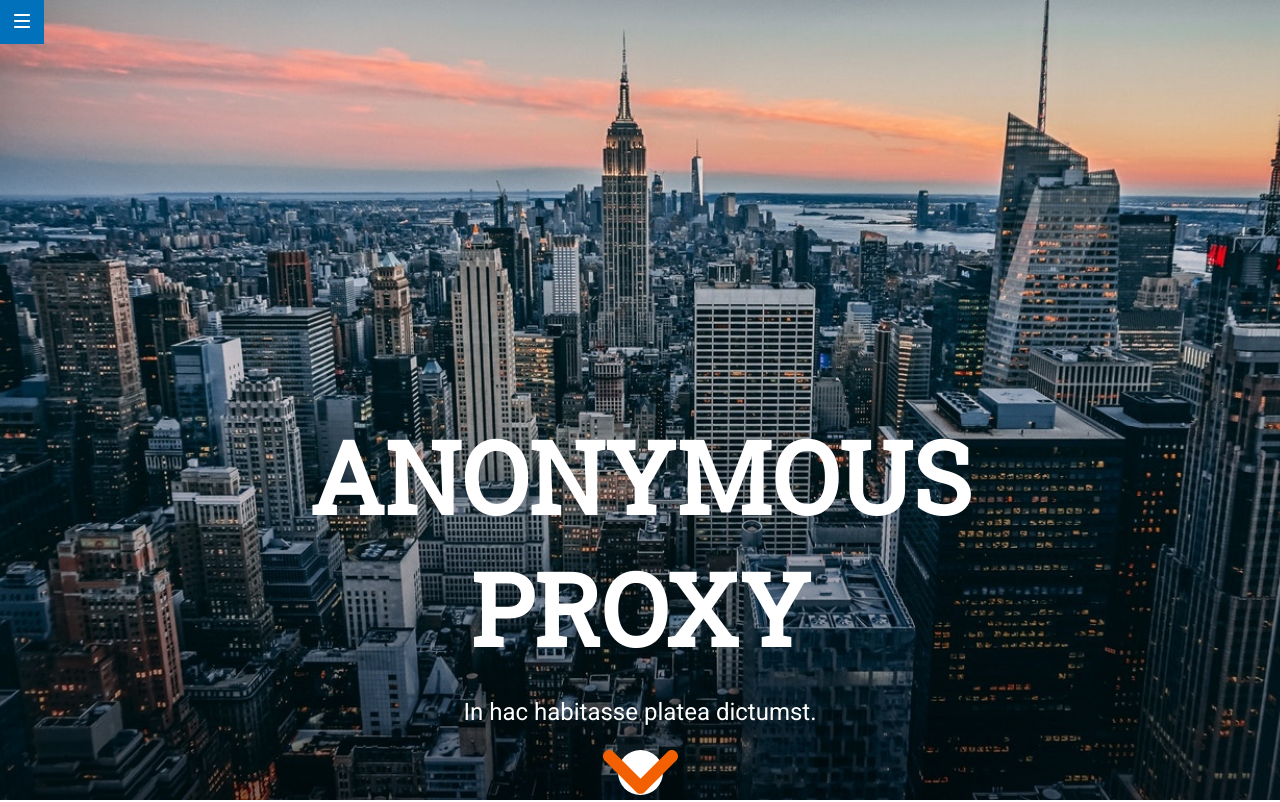
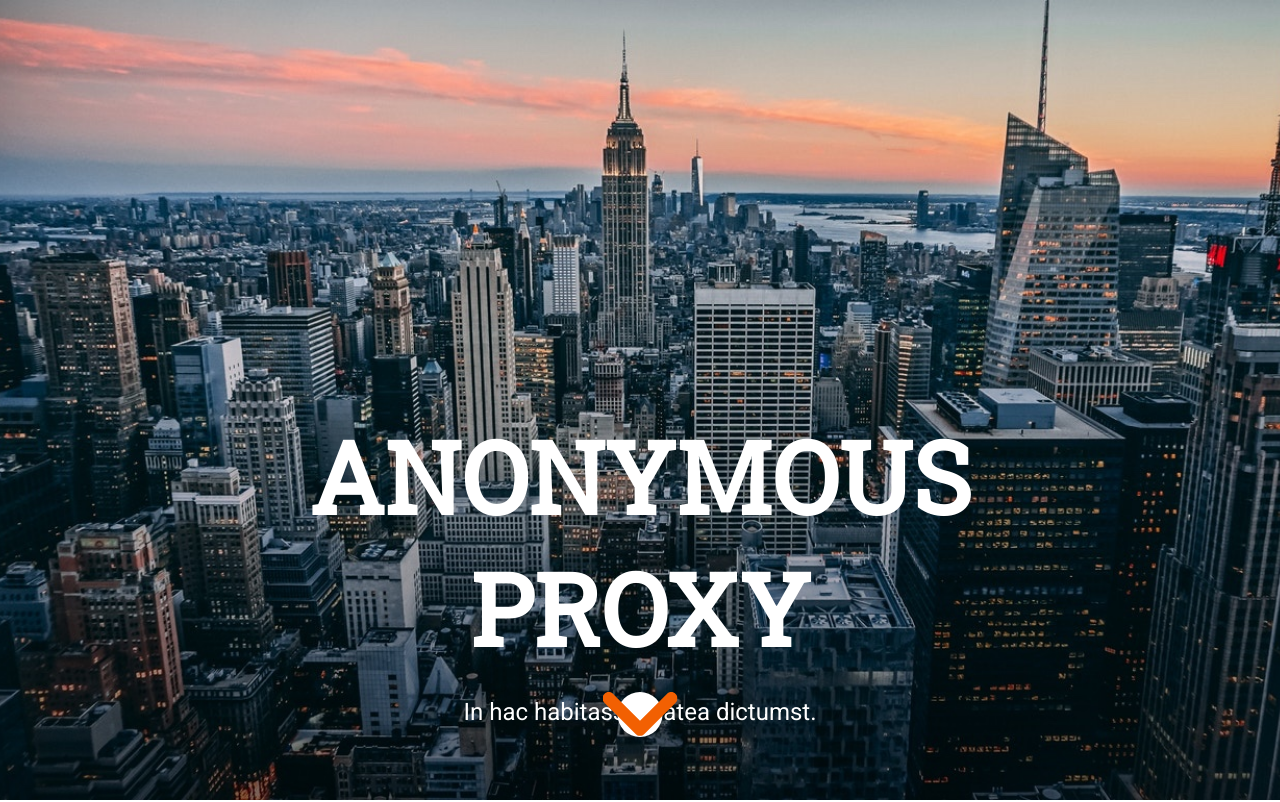
Before and after one commit to alexandrajaramz/m1-evaluacion-final-alexandrajaramz, a website: page docs/index.html in a window 1280 px wide. Shown: the top 802 px of the page. Drawn offline with nearby package versions, Linux system fonts and the light colour scheme; files that its build step writes are made by us from their sources.

Commit message:
hero trial absolute

```diff
--- a/_src/assets/scss/components/_hero.scss
+++ b/_src/assets/scss/components/_hero.scss
@@ -3,16 +3,17 @@
   background-size: cover;
   background-position: center;
   height: 100vh;
+  position: relative;
 }
 
 .hero__flex-container {
 /*   background: lime; */
-  max-height: 100%;
+  height: 100%;
   display: flex;
   flex-direction: column;
   justify-content: flex-start;
   align-items: center;
-  transform: translateY(50vh);
+  transform: translateY(50%);
 }
 
 .hero__content {
@@ -44,7 +45,10 @@
   justify-content: center;
   align-items: center;
   border-radius: 50%;
-  transform: translateY(20vh);
+  position: absolute;
+  bottom: 53px;
+  left: 50%;
+  transform: translateX(-50%);
 }
 
 .hero__go-down-link {
@@ -68,7 +72,7 @@
     font-size: 24px;
   }
   .hero__go-down {
-    transform: translateY(0);
+    bottom: 45px;
   }
 }
 
@@ -83,4 +87,7 @@
   .hero__flex-container {
     transform: translateY(410px);
   }
+  .hero__go-down {
+    bottom: 13px;
+  }
 }
```
Also changed, not shown: _src/templates/partials/_hero.html (+2 -1 lines).
